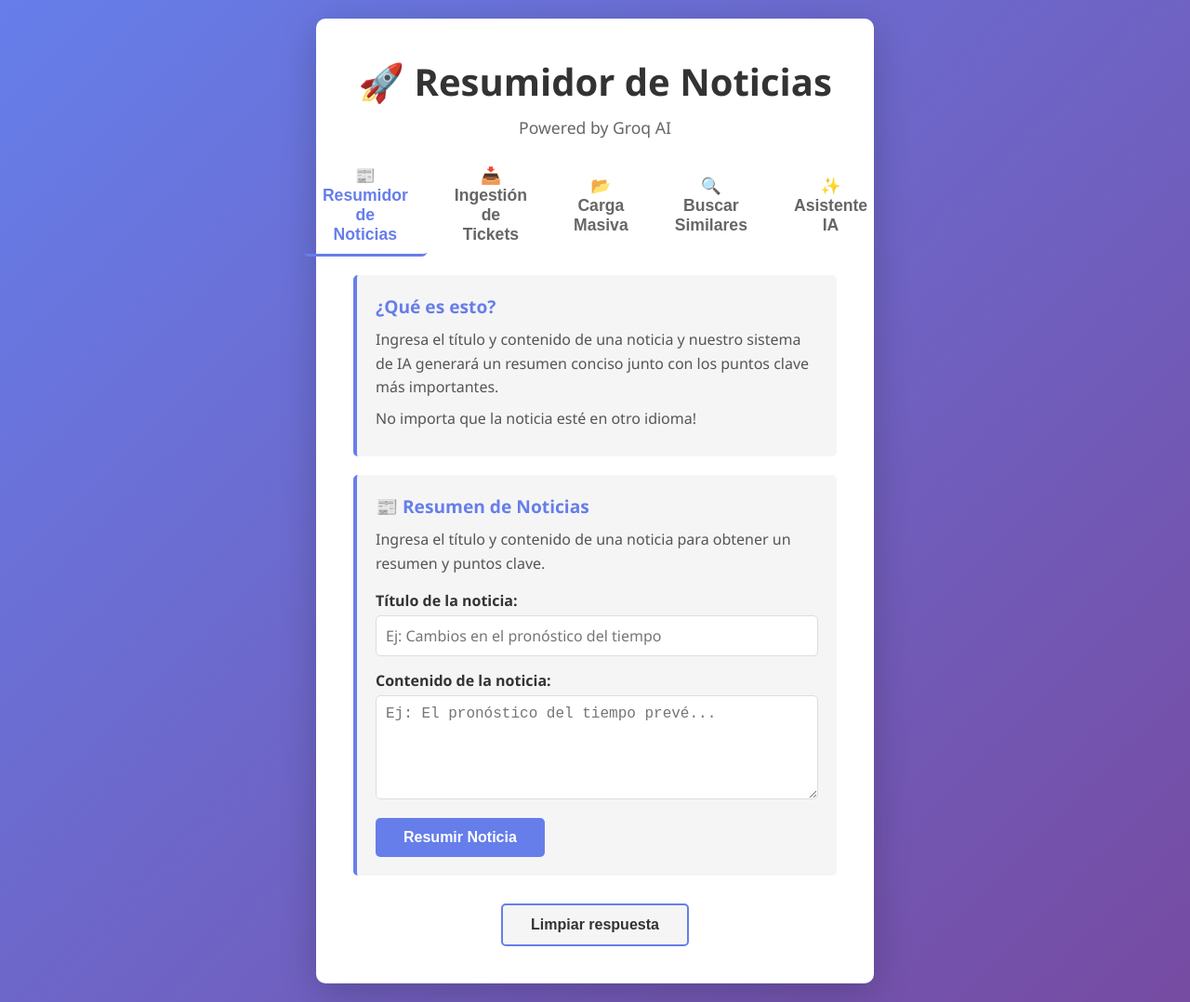
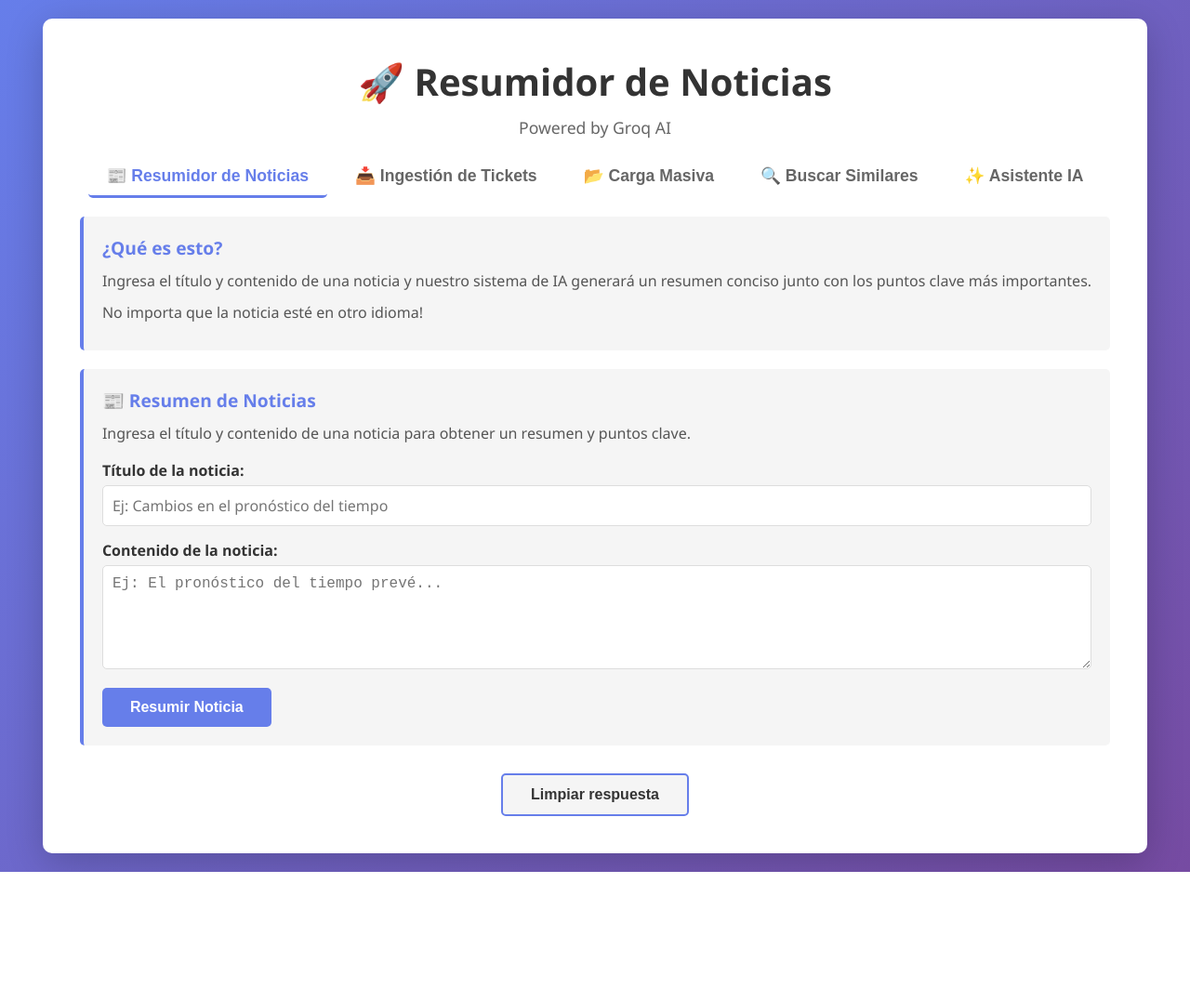
Before and after one commit to guibla236/LLM-apps, a FastAPI app: page / in a window 1280 px wide. Shown: the whole page at 93% size. After the commit the page ends 938 px from the top, so only its background shows below. Run offline with FastAPI, Linux system fonts and the light colour scheme; parts of the project's set-up code (start-up, migrations or seed data) failed here and were passed over.

Commit message:
Removidos límites en el tamaño de la app en pantalla

```diff
--- a/api/static/css/style.css
+++ b/api/static/css/style.css
@@ -18,7 +18,6 @@ body {
     background: white;
     border-radius: 10px;
     box-shadow: 0 10px 40px rgba(0, 0, 0, 0.2);
-    max-width: 600px;
     padding: 40px;
     text-align: center;
 }
```
